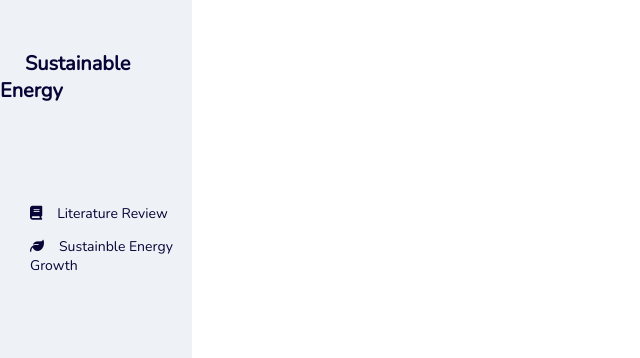
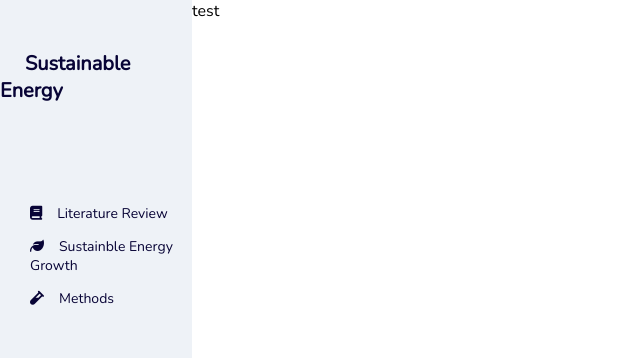
Before and after one commit to Krakhra/data_dashboard, a React (Create React App) app: page /methods in a window 1280 px wide. Shown: the top 358 px of the page, without its empty margins (0-640 px from the left). Built offline with nearby package versions, Linux system fonts and the light colour scheme; no server answers.

Commit message:
creted files, added route, and creted link in sidepanel

```diff
--- a/src/components/App.js
+++ b/src/components/App.js
@@ -2,6 +2,7 @@ import React, { useState, useEffect } from 'react';
 import LiteratureReivew from './literatureReview/LiteratureReview';
 import SidePanel from './sidePanel/SidePanel';
 import Growth from './growth/Growth';
+import Methods from './methods/Methods';
 import './App.css';
 import {
   BrowserRouter as Router,
@@ -30,6 +31,7 @@ const App = () => {
           <Switch>
             <Route path = "/literature" exact component={LiteratureReivew}/>
             <Route path = "/growth" exact component={Growth}/>
+            <Route path = "/methods" exact component={Methods}/>
           </Switch>
         </Router>
       </div>
--- /dev/null
+++ b/src/components/methods/Methods.js
@@ -0,0 +1,10 @@
+import React from 'react';
+import './Methods.css'
+
+const Methods = () =>(
+  <div>
+    test
+  </div>
+);
+
+export default Methods;
--- a/src/components/sidePanel/SidePanel.js
+++ b/src/components/sidePanel/SidePanel.js
@@ -10,6 +10,7 @@ const SidePanel = () =>(
     <div style={{marginTop:'100px'}}>
       <p className = "navLinkSpacing"><i className="fas fa-book"></i><a  className = "navLinkStyle" href = "/literature">Literature Review</a></p>
       <p className = "navLinkSpacing"><i className="fas fa-leaf"></i><a  className = "navLinkStyle" href = "/growth">Sustainble Energy Growth</a></p>
+      <p className = "navLinkSpacing"><i className="fas fa-vial"></i><a  className = "navLinkStyle" href = "/methods">Methods</a></p>
     </div>
   </div>
 );
```
Also changed, not shown: src/components/methods/Methods.css (added), 1 other file (tests, documents, lock files or other folders).
